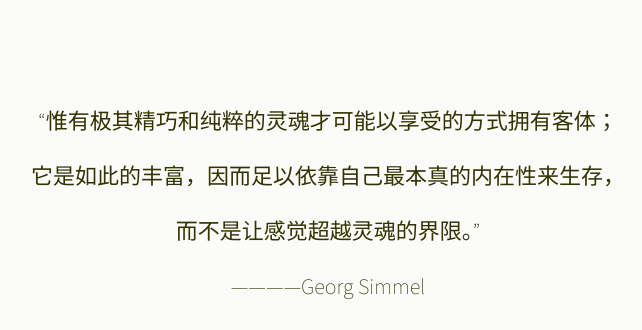
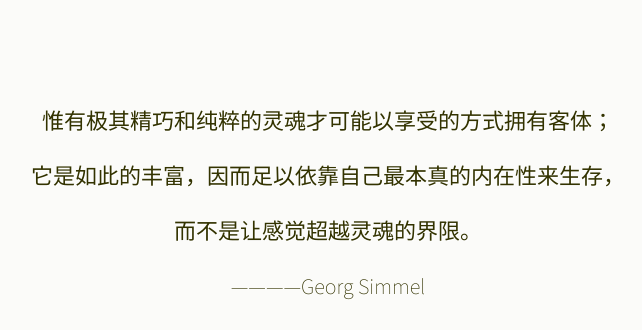
Before and after one commit to Mirostocles/Mirostocles.github.io, a Jekyll site: the page built from index.md, in a window 1280 px wide. Shown: the part 200-530 px from the top of the page, without its empty margins (312-954 px from the left). Built offline with Jekyll 4.4.1, drawn with Linux system fonts in a browser that asks for light colours.

Commit message:
First commit

```diff
--- a/_layouts/index.html
+++ b/_layouts/index.html
@@ -11,9 +11,9 @@
   <body>
     <div class="outer-container">
       <div class="inner-container">
-		<p>“惟有极其精巧和纯粹的灵魂才可能以享受的方式拥有客体；<p>
+		<p>惟有极其精巧和纯粹的灵魂才可能以享受的方式拥有客体；<p>
 		<p>它是如此的丰富，因而足以依靠自己最本真的内在性来生存，<p>
-		<p>而不是让感觉超越灵魂的界限。”<p>
+		<p>而不是让感觉超越灵魂的界限。<p>
 		<p>————Georg Simmel<p>
         <ul class="elsewhere">
 			<li class="elsewhere__item"><a href="{{ "/" | home }}">Home</a></li>
```
